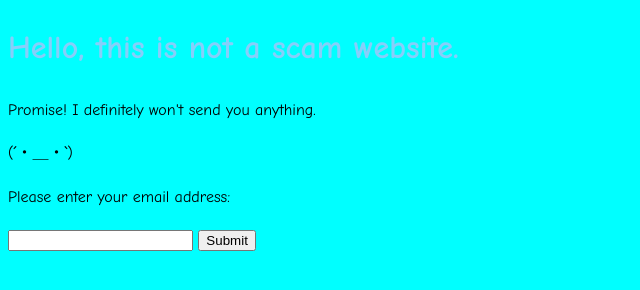
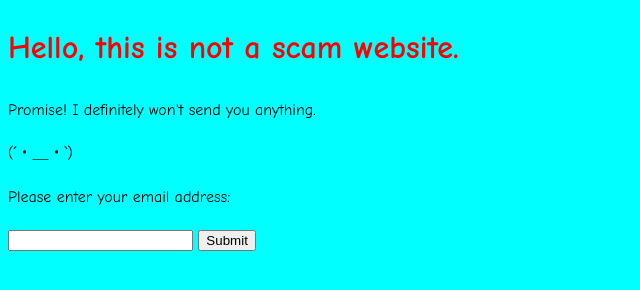
Before and after one commit to rnmtn/html_css3, a plain HTML site: page index.html in a window 1280 px wide. Shown: the whole page, without its empty margins (0-640 px from the left). Drawn offline with Linux system fonts and the light colour scheme.

Commit message:
Update index.html

```diff
--- a/index.html
+++ b/index.html
@@ -11,7 +11,7 @@
             line-height: 1.7;
         }
         h1 {
-            color: rgb(135,206,250);
+            color: rgb(255, 0, 0);
         }
         p {
             margin-bottom: 1em;
```
